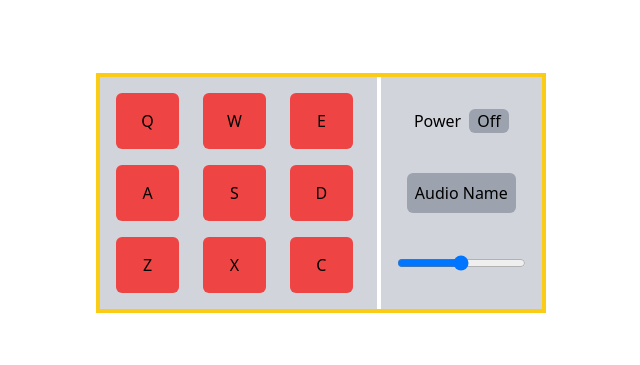
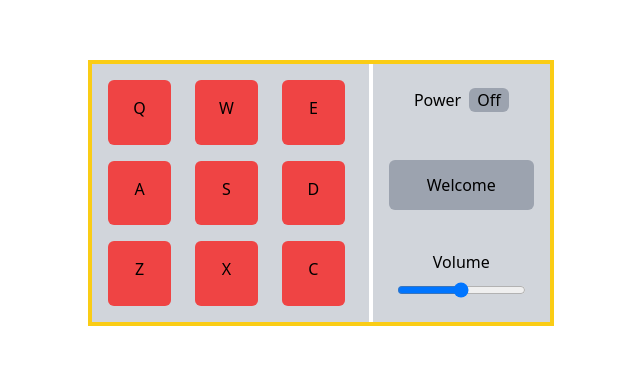
Before and after one commit to MohitPatel1/drum-machine, a React (Vite) app: page / in a window 1280 px wide. Shown: the part 207-572 px from the top of the page, without its empty margins (319-959 px from the left). Built offline with nearby package versions, Linux system fonts and the light colour scheme.

Commit message:
on/off text change, textBox added

```diff
--- a/src/App.jsx
+++ b/src/App.jsx
@@ -2,55 +2,73 @@ import { useState } from 'react'
 
 function App() {
   const [power, setPower] = useState("Off")
+  const [textBox, setTextBox] = useState("Welcome")
+
   const audio = new Audio()
 
   const togglePower = ()=> {
-    (power == "Off") ? setPower("On") : setPower("Off")
+    if(power == "Off") {
+      setPower("On")
+      setTextBox("Play ")
+    }
+    else{
+      setPower("Off")
+      setTextBox("Turn on Power")
+    }
   }
-
   const playMusic = (event) => {
     console.log(event.target.innerHTML)
+    console.log(textBox)
     if(power == "On"){
       switch(event.target.innerHTML){
         case "Q":
           audio.src = "src/music/Heater-1.mp3";
+          setTextBox("Heater 1");
           break;
 
         case "W":
           audio.src = "src/music/Heater-2.mp3";
+          setTextBox("Heater 2");
           break;
 
         case "E":
           audio.src = "src/music/Heater-3.mp3";
+          setTextBox("Heater 3");
           break;
 
         case "A":
           audio.src = "src/music/Heater-4.mp3";
+          setTextBox("Heater 4");
           break;
 
         case "S":
           audio.src = "src/music/Clap.mp3";
+          setTextBox("Clap");
           break;
 
         case "D":
           audio.src = "src/music/Open-HH.mp3";
+          setTextBox("Open HH");
           break;
 
         case "Z":
           audio.src = "src/music/Kick_n_Hat.mp3";
+          setTextBox("Kick n' Hat");
           break;
 
         case "X":
           audio.src = "src/music/Kick.mp3";
+          setTextBox("Kick");
           break;
 
         case "C":
           audio.src = "src/music/Closed-HH.mp3";
+          setTextBox("Closed HH");
         }
         audio.play();
       }
       else{
-        // turn on drum messege
+        setTextBox("Turn on Power")
       }
     }
 
@@ -70,17 +88,21 @@ function App() {
                 <p onClick={playMusic} className='bg-red-500 px-6 py-4 text-center rounded-md drum-pad'>X</p>
                 <p onClick={playMusic} className='bg-red-500 px-6 py-4 text-center rounded-md drum-pad'>C</p>
               </div>
-              <div className='flex flex-col justify-center p-4 border-l-4 border-white space-y-10'>
-                <div className='flex justify-center gap-2' onClick={togglePower}>
+
+              <div className='flex flex-col justify-center align-middle p-4 border-l-4 border-white space-y-10'>
+
+                <div className='flex justify-center align-middle p-2 gap-2' onClick={togglePower}>
                   <h2>Power</h2>
-                  <button id='power' className='bg-gray-400 rounded-md pl-2 pr-2'>{power}</button>
+                  <button id='power' className='bg-gray-400 rounded-md pl-2 pr-2 text-center'>{power}</button>
                 </div>
-                <div className='flex justify-center p'>
-                  <button className='bg-gray-400 rounded-md p-2'>Audio Name</button>
-                </div>
-                <div>
+
+                <button className='bg-gray-400 rounded-md p-2 h-[50px]'>{textBox}</button>
+
+                <div className='flex flex-col justify-center align-middle p-2 pt-0 gap-2'>
+                  <p className='text-center'>Volume</p>
                   <input id='volume' type="range" min="0" max="100"/>
                 </div>
+
               </div>
             </div>
           </div>
```
